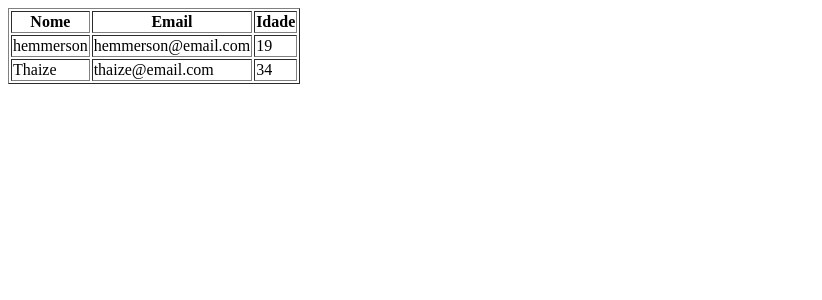
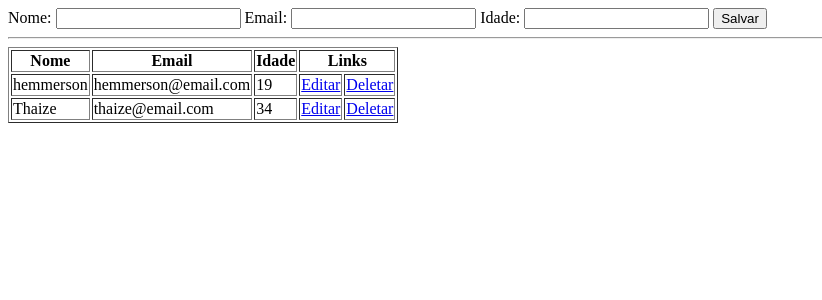
Before and after one commit to hemmerson/ProjetoAulaDjango, a Django app: page /core/ in a window 1280 px wide. Shown: the top 300 px of the page, without its empty margins (0-822 px from the left). Run offline with Django 4.2, Linux system fonts and the light colour scheme; data comes from the database, SQL or seed files in the repository; both versions use the stored data as it was after the commit.

Commit message:
save, update and delete done

```diff
--- a/core/templates/index.html
+++ b/core/templates/index.html
@@ -6,12 +6,23 @@
     <title>Document</title>
 </head>
 <body>
-
+    <form action="{% if pessoa %}{% url 'update' pessoa.id %}{% else %}{% url 'salvar' %}{% endif %}" method="post">
+        {% csrf_token %}
+        <label for="nome">Nome:</label>
+        <input type="text" name="nome" id="nome" value="{{ pessoa.nome }}">
+        <label for="email">Email:</label>
+        <input type="email" name="email" id="email" value="{{ pessoa.email }}">
+        <label for="idade">Idade:</label>
+        <input type="number" name="idade" id="idade" value="{{ pessoa.idade }}">
+        <button type="submit">{% if pessoa %}Atualizar{% else %}Salvar{% endif %}</button>
+    </form>
+    <hr/>
     <table border=1>
         <thead>
             <th>Nome</th>
             <th>Email</th>
             <th>Idade</th>
+            <th colspan="2">Links</th>
         </thead>
         <tbody>
             {% for pessoa in pessoas %}
@@ -19,9 +30,12 @@
                     <td>{{ pessoa.nome }}</td>
                     <td>{{ pessoa.email }}</td>
                     <td>{{ pessoa.idade }}</td>
+                    <td><a href="{% url 'editar' pessoa.id %}">Editar</a></td>
+                    <td><a href="{% url 'deletar' pessoa.id %}">Deletar</a></td>
                 </tr>
             {% endfor %}
         </tbody>
     </table>
 </body>
+
 </html>
--- a/core/urls.py
+++ b/core/urls.py
@@ -4,4 +4,8 @@ from core import views
 
 urlpatterns = [
     path('', views.home),
+    path('salvar/', views.salvar, name='salvar'),
+    path('editar/<int:id>', views.editar, name='editar'),
+    path('update/<int:id>', views.update, name='update'),
+    path('delete/<int:id>', views.delete, name='deletar'),
 ]
--- a/core/views.py
+++ b/core/views.py
@@ -1,9 +1,33 @@
-from django.shortcuts import render
+from django.shortcuts import render, redirect
 from .models import Pessoa
 
 def home(request):
     pessoas = Pessoa.objects.all()
-    return render(request, "index.html", {'pessoas': pessoas})
+    return render(request, "index.html", {'pessoas': pessoas, 'pessoa':''})
 
 def salvar(request):
-    pass
+    rNome = request.POST.get("nome")
+    rEmail = request.POST.get("email")
+    rIdade = int(request.POST.get("idade"))
+    Pessoa.objects.create(nome = rNome, email = rEmail, idade = rIdade)
+    pessoas = Pessoa.objects.all()
+    return render(request, "index.html", {'pessoas':pessoas})
+
+def editar(request, id):
+    pessoa = Pessoa.objects.get(id = id)
+    pessoas = Pessoa.objects.all()
+    return render(request, "index.html", {'pessoa':pessoa, 'pessoas':pessoas})
+
+def update(request, id):
+    pessoa = Pessoa.objects.get(id = id)
+    pessoa.nome = request.POST.get("nome")
+    pessoa.email = request.POST.get("email")
+    pessoa.idade = int(request.POST.get("idade"))
+    pessoa.save()
+    pessoas = Pessoa.objects.all()
+    return redirect(home)
+
+def delete(request, id):
+    pessoa = Pessoa.objects.get(id = id)
+    pessoa.delete()
+    return redirect(home)
```
Also changed, not shown: db.sqlite3.
